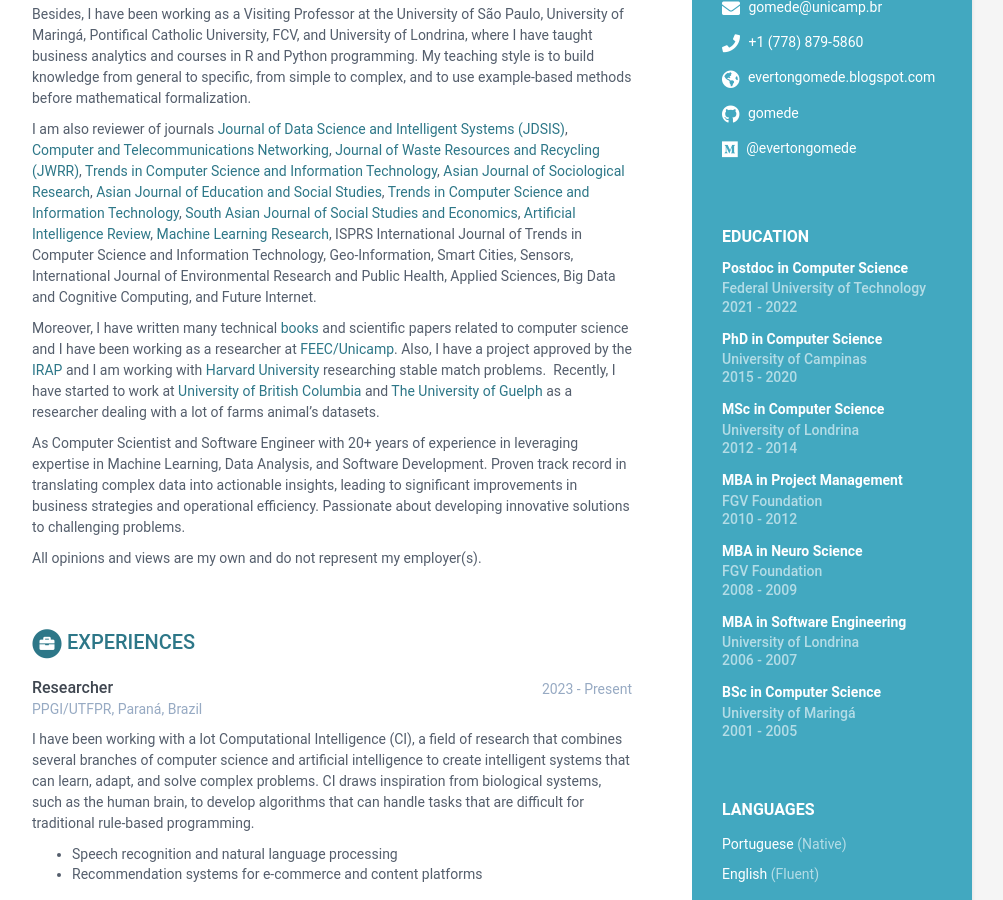
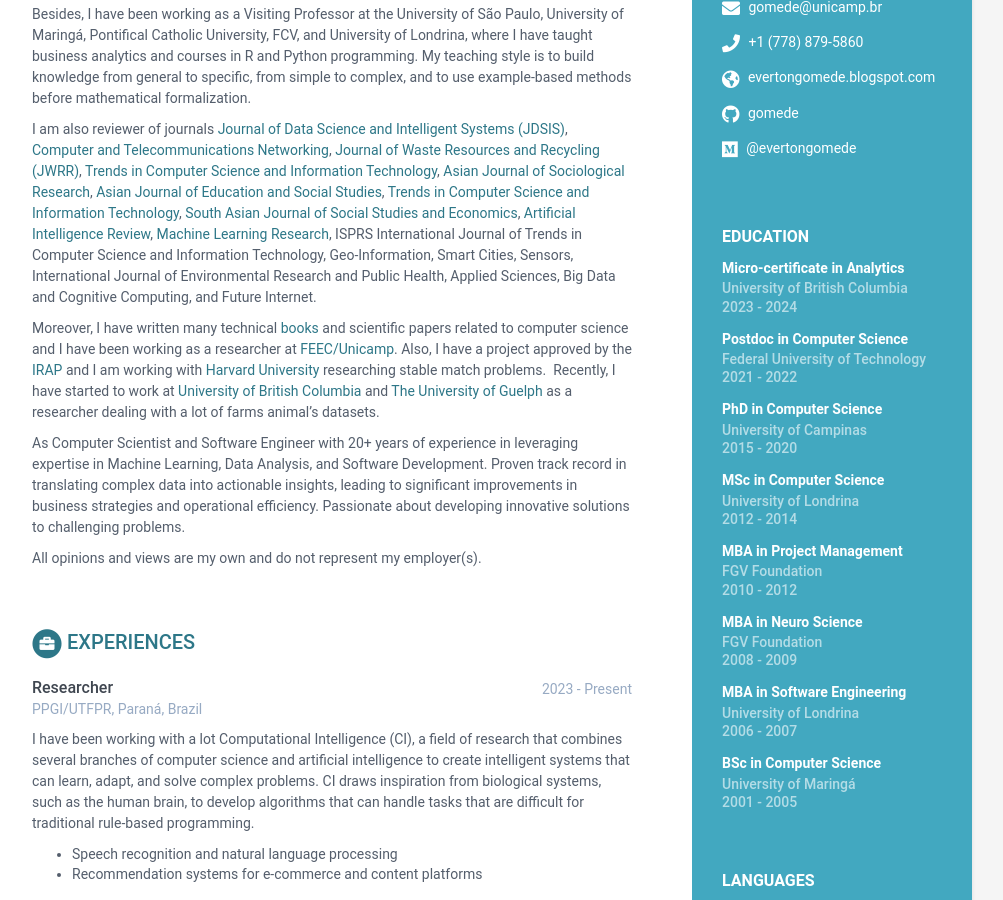
Before and after one commit to gomede/gomede.github.io, a Jekyll site: the page built from index.html, in a window 1280 px wide and 900 px high, scrolled down 376 px. Shown: the whole window, without its empty margins (168-1171 px from the left). Built offline with Jekyll 4.4.1, drawn with Linux system fonts in a browser that asks for light colours.

Commit message:
Update data.yml

```diff
--- a/_data/data.yml
+++ b/_data/data.yml
@@ -117,6 +117,19 @@
       All opinions and views are my own and do not represent my employer(s).
 
 education:
+
+    - degree: Micro-certificate in Analytics
+      university: University of British Columbia
+      time: 2023 - 2024
+      details: |
+        During the Micro-certificate I have been working with extract,
+        analyze and visualize data to inform research and related decisions.
+        The use of aquatic databases is critical in driving sustainable practices
+        and fostering equitable blue economic sectors.
+
+          - Data Science
+          - Data Engineering
+
     - degree: Postdoc in Computer Science
       university: Federal University of Technology
       time: 2021 - 2022
```
